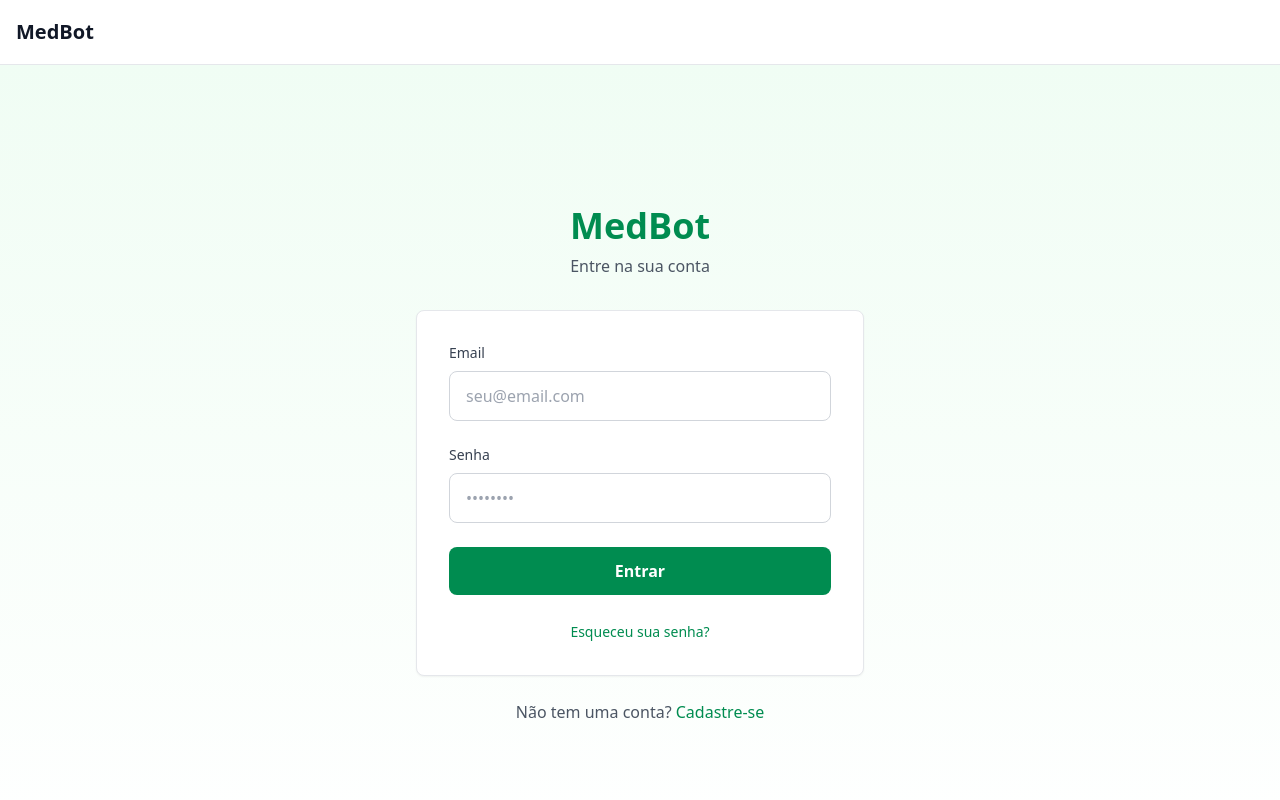
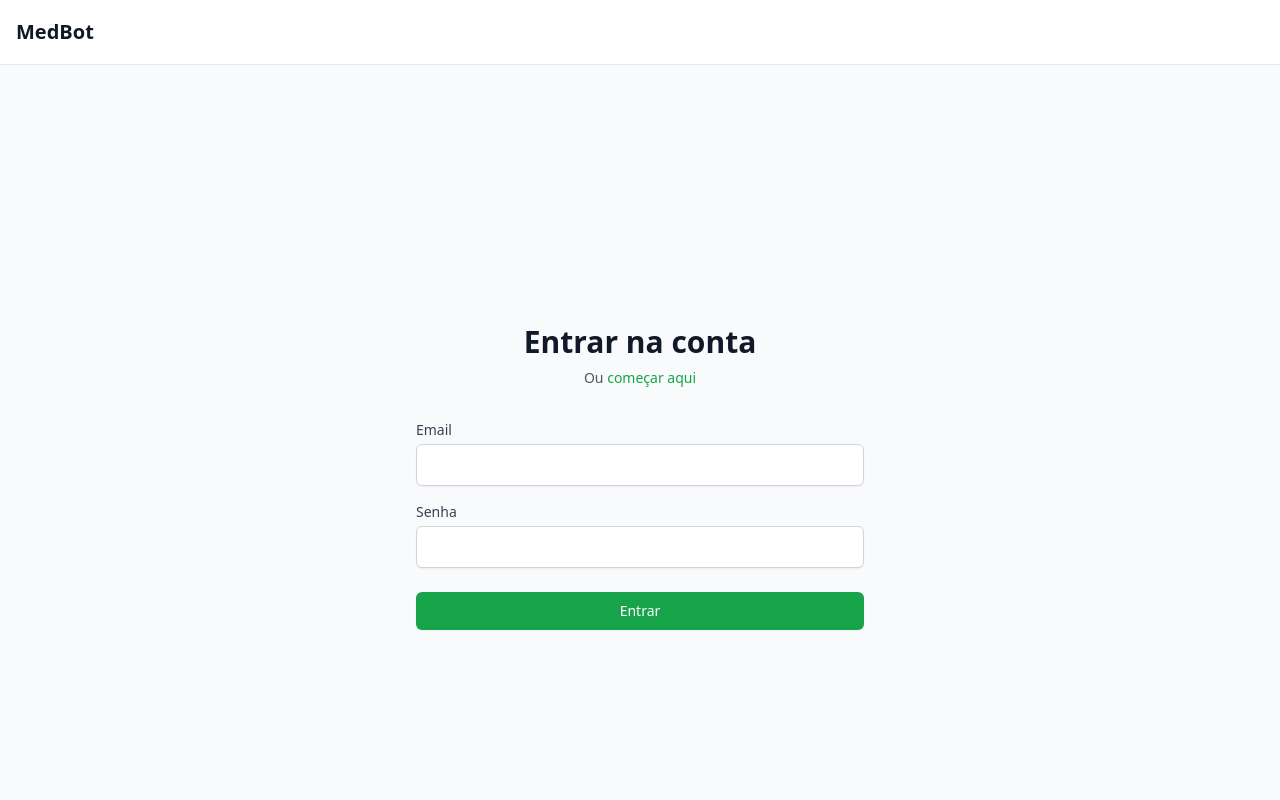
Before and after one commit to LucMazarJR/hackathon-2025, a React (Vite) app in the folder frontend/: page /login in a window 1280 px wide. Shown: the top 800 px of the page. Built offline with nearby package versions, Linux system fonts and the light colour scheme.

Commit message:
feat: Pagina de registro e login criadas

```diff
--- a/frontend/src/App.tsx
+++ b/frontend/src/App.tsx
@@ -1,7 +1,9 @@
 import { BrowserRouter, Route, Routes } from 'react-router-dom'
 import Layout from './components/layout/Layout'
 import Home from './pages/Home'
+import Welcome from './pages/Welcome'
 import Login from './pages/Login'
+import Register from './pages/Register'
 import Chat from './pages/Chat'
 import NotFound from './pages/NotFound'
 
@@ -12,7 +14,9 @@ function App() {
         <Route path='/' element={<Layout />}>
           <Route index element={<Home />} />
           <Route path='/:id/chat' element={<Chat />} />
+          <Route path='/welcome' element={<Welcome />} />
           <Route path='/login' element={<Login />} />
+          <Route path='/register' element={<Register />} />
         </Route>
         <Route path='*' element={<NotFound />} />
       </Routes>
--- a/frontend/src/pages/Login.tsx
+++ b/frontend/src/pages/Login.tsx
@@ -1,83 +1,82 @@
 import { useState } from 'react'
+import { Link } from 'react-router-dom'
 
 export default function Login() {
-  const [email, setEmail] = useState('')
-  const [password, setPassword] = useState('')
+  const [formData, setFormData] = useState({
+    email: '',
+    password: ''
+  })
 
   const handleSubmit = (e: React.FormEvent) => {
     e.preventDefault()
-    // TODO: Implementar lógica de login
-    console.log('Login:', { email, password })
+    // TODO: Fazer login
+    console.log('Login:', formData)
+  }
+
+  const handleChange = (e: React.ChangeEvent<HTMLInputElement>) => {
+    setFormData({
+      ...formData,
+      [e.target.name]: e.target.value
+    })
   }
 
   return (
-    <div className="min-h-screen bg-gradient-to-b from-green-50 to-white flex items-center justify-center px-4">
-      <div className="w-full max-w-md">
-        {/* Logo/Title */}
-        <div className="text-center mb-8">
-          <h1 className="text-3xl tablet:text-4xl font-bold text-gray-900 mb-2">
-            <span className="text-primary">MedBot</span>
-          </h1>
-          <p className="text-gray-600">Entre na sua conta</p>
+    <div className="min-h-screen bg-gray-50 flex items-center justify-center py-12 px-4 sm:px-6 lg:px-8">
+      <div className="max-w-md w-full space-y-8">
+        <div>
+          <h2 className="mt-6 text-center text-3xl font-bold text-gray-900">
+            Entrar na conta
+          </h2>
+          <p className="mt-2 text-center text-sm text-gray-600">
+            Ou{' '}
+            <Link to="/welcome" className="font-medium text-green-600 hover:text-green-500">
+              começar aqui
+            </Link>
+          </p>
         </div>
 
-        {/* Login Form */}
-        <div className="bg-white p-6 tablet:p-8 rounded-lg shadow-sm border">
-          <form onSubmit={handleSubmit} className="space-y-6">
+        <form className="mt-8 space-y-6" onSubmit={handleSubmit}>
+          <div className="space-y-4">
             <div>
-              <label htmlFor="email" className="block text-sm font-medium text-gray-700 mb-2">
+              <label htmlFor="email" className="block text-sm font-medium text-gray-700">
                 Email
               </label>
               <input
                 id="email"
+                name="email"
                 type="email"
-                value={email}
-                onChange={(e) => setEmail(e.target.value)}
-                className="w-full px-4 py-3 border border-gray-300 rounded-lg focus:ring-2 focus:ring-green-500 focus:border-green-500 outline-none"
-                placeholder="seu@email.com"
                 required
+                value={formData.email}
+                onChange={handleChange}
+                className="mt-1 block w-full px-3 py-2 border border-gray-300 rounded-md shadow-sm focus:ring-green-500 focus:border-green-500"
               />
             </div>
 
             <div>
-              <label htmlFor="password" className="block text-sm font-medium text-gray-700 mb-2">
+              <label htmlFor="password" className="block text-sm font-medium text-gray-700">
                 Senha
               </label>
               <input
                 id="password"
+                name="password"
                 type="password"
-                value={password}
-                onChange={(e) => setPassword(e.target.value)}
-                className="w-full px-4 py-3 border border-gray-300 rounded-lg focus:ring-2 focus:ring-green-500 focus:border-green-500 outline-none"
-                placeholder="••••••••"
                 required
+                value={formData.password}
+                onChange={handleChange}
+                className="mt-1 block w-full px-3 py-2 border border-gray-300 rounded-md shadow-sm focus:ring-green-500 focus:border-green-500"
               />
             </div>
+          </div>
 
+          <div>
             <button
               type="submit"
-              className="w-full bg-primary text-white py-3 rounded-lg font-semibold hover:bg-green-700 transition-colors"
+              className="w-full flex justify-center py-2 px-4 border border-transparent rounded-md shadow-sm text-sm font-medium text-white bg-green-600 hover:bg-green-700 focus:outline-none focus:ring-2 focus:ring-offset-2 focus:ring-green-500"
             >
               Entrar
             </button>
-          </form>
-
-          <div className="mt-6 text-center">
-            <a href="#" className="text-sm text-primary hover:text-green-700">
-              Esqueceu sua senha?
-            </a>
           </div>
-        </div>
-
-        {/* Register Link */}
-        <div className="text-center mt-6">
-          <p className="text-gray-600">
-            Não tem uma conta?{' '}
-            <a href="#" className="text-primary hover:text-green-700 font-medium">
-              Cadastre-se
-            </a>
-          </p>
-        </div>
+        </form>
       </div>
     </div>
   )
--- /dev/null
+++ b/frontend/src/pages/Register.tsx
@@ -0,0 +1,154 @@
+import { useState } from 'react'
+import { Link } from 'react-router-dom'
+import { formatCPF, validateCPF } from '../utils/cpf'
+
+export default function Register() {
+  const [formData, setFormData] = useState({
+    name: '',
+    email: '',
+    cpf: '',
+    password: '',
+    confirmPassword: ''
+  })
+
+  const handleSubmit = (e: React.FormEvent) => {
+    e.preventDefault()
+
+    if (!validateCPF(formData.cpf)) {
+      alert('CPF inválido')
+      return
+    }
+
+    if (formData.password !== formData.confirmPassword) {
+      alert('Senhas não coincidem')
+      return
+    }
+
+    // TODO: Implementar registro
+    console.log('Register:', formData)
+  }
+
+  const handleChange = (e: React.ChangeEvent<HTMLInputElement>) => {
+    const { name, value } = e.target
+
+    if (name === 'cpf') {
+      setFormData({
+        ...formData,
+        [name]: formatCPF(value)
+      })
+    } else {
+      setFormData({
+        ...formData,
+        [name]: value
+      })
+    }
+  }
+
+  return (
+    <div className="min-h-screen bg-gray-50 flex items-center justify-center py-12 px-4 sm:px-6 lg:px-8">
+      <div className="max-w-md w-full space-y-8">
+        <div>
+          <h2 className="mt-6 text-center text-3xl font-bold text-gray-900">
+            Criar conta
+          </h2>
+          <p className="mt-2 text-center text-sm text-gray-600">
+            Ou{' '}
+            <Link to="/login" className="font-medium text-green-600 hover:text-green-500">
+              faça login na sua conta
+            </Link>
+          </p>
+        </div>
+
+        <form className="mt-8 space-y-6" onSubmit={handleSubmit}>
+          <div className="space-y-4">
+            <div>
+              <label htmlFor="name" className="block text-sm font-medium text-gray-700">
+                Nome completo
+              </label>
+              <input
+                id="name"
+                name="name"
+                type="text"
+                required
+                value={formData.name}
+                onChange={handleChange}
+                className="mt-1 block w-full px-3 py-2 border border-gray-300 rounded-md shadow-sm focus:ring-green-500 focus:border-green-500"
+              />
+            </div>
+
+            <div>
+              <label htmlFor="email" className="block text-sm font-medium text-gray-700">
+                Email
+              </label>
+              <input
+                id="email"
+                name="email"
+                type="email"
+                required
+                value={formData.email}
+                onChange={handleChange}
+                className="mt-1 block w-full px-3 py-2 border border-gray-300 rounded-md shadow-sm focus:ring-green-500 focus:border-green-500"
+              />
+            </div>
+
+            <div>
+              <label htmlFor="cpf" className="block text-sm font-medium text-gray-700">
+                CPF
+              </label>
+              <input
+                id="cpf"
+                name="cpf"
+                type="text"
+                required
+                value={formData.cpf}
+                onChange={handleChange}
+                className="mt-1 block w-full px-3 py-2 border border-gray-300 rounded-md shadow-sm focus:ring-green-500 focus:border-green-500"
+                placeholder="000.000.000-00"
+                maxLength={14}
+              />
+            </div>
+
+            <div>
+              <label htmlFor="password" className="block text-sm font-medium text-gray-700">
+                Senha
+              </label>
+              <input
+                id="password"
+                name="password"
+                type="password"
+                required
+                value={formData.password}
+                onChange={handleChange}
+                className="mt-1 block w-full px-3 py-2 border border-gray-300 rounded-md shadow-sm focus:ring-green-500 focus:border-green-500"
+              />
+            </div>
+
+            <div>
+              <label htmlFor="confirmPassword" className="block text-sm font-medium text-gray-700">
+                Confirmar senha
+              </label>
+              <input
+                id="confirmPassword"
+                name="confirmPassword"
+                type="password"
+                required
+                value={formData.confirmPassword}
+                onChange={handleChange}
+                className="mt-1 block w-full px-3 py-2 border border-gray-300 rounded-md shadow-sm focus:ring-green-500 focus:border-green-500"
+              />
+            </div>
+          </div>
+
+          <div>
+            <button
+              type="submit"
+              className="w-full flex justify-center py-2 px-4 border border-transparent rounded-md shadow-sm text-sm font-medium text-white bg-green-600 hover:bg-green-700 focus:outline-none focus:ring-2 focus:ring-offset-2 focus:ring-green-500"
+            >
+              Criar conta
+            </button>
+          </div>
+        </form>
+      </div>
+    </div>
+  )
+}
--- /dev/null
+++ b/frontend/src/pages/Welcome.tsx
@@ -0,0 +1,54 @@
+import { useState } from 'react'
+
+export default function Welcome() {
+  const [email, setEmail] = useState('')
+
+  const handleSubmit = (e: React.FormEvent) => {
+    e.preventDefault()
+    // TODO: Verificar se email existe no banco
+    console.log('Email:', email)
+  }
+
+  return (
+    <div className="min-h-screen bg-gray-50 flex items-center justify-center py-12 px-4 sm:px-6 lg:px-8">
+      <div className="max-w-md w-full space-y-8">
+        <div>
+          <h2 className="mt-6 text-center text-3xl font-bold text-gray-900">
+            Bem-vindo
+          </h2>
+          <p className="mt-3 text-center text-sm text-gray-600 max-w-sm mx-auto">
+            Digite seu email para continuar. Se você já tem uma conta, faremos o login automaticamente.
+            Caso contrário, criaremos uma nova conta para você.
+          </p>
+        </div>
+
+        <form className="mt-8 space-y-6" onSubmit={handleSubmit}>
+          <div>
+            <label htmlFor="email" className="block text-sm font-medium text-gray-700">
+              Email
+            </label>
+            <input
+              id="email"
+              name="email"
+              type="email"
+              required
+              value={email}
+              onChange={(e) => setEmail(e.target.value)}
+              className="mt-1 block w-full px-3 py-2 border border-gray-300 rounded-md shadow-sm focus:ring-green-500 focus:border-green-500"
+              placeholder="seu@email.com"
+            />
+          </div>
+
+          <div>
+            <button
+              type="submit"
+              className="w-full flex justify-center py-2 px-4 border border-transparent rounded-md shadow-sm text-sm font-medium text-white bg-green-600 hover:bg-green-700 focus:outline-none focus:ring-2 focus:ring-offset-2 focus:ring-green-500"
+            >
+              Continuar
+            </button>
+          </div>
+        </form>
+      </div>
+    </div>
+  )
+}
--- /dev/null
+++ b/frontend/src/utils/cpf.ts
@@ -0,0 +1,32 @@
+export const formatCPF = (value: string): string => {
+  const numbers = value.replace(/\D/g, '')
+
+  if (numbers.length <= 3) return numbers
+  if (numbers.length <= 6) return `${numbers.slice(0, 3)}.${numbers.slice(3)}`
+  if (numbers.length <= 9) return `${numbers.slice(0, 3)}.${numbers.slice(3, 6)}.${numbers.slice(6)}`
+
+  return `${numbers.slice(0, 3)}.${numbers.slice(3, 6)}.${numbers.slice(6, 9)}-${numbers.slice(9, 11)}`
+}
+
+export const validateCPF = (cpf: string): boolean => {
+  const numbers = cpf.replace(/\D/g, '')
+
+  if (numbers.length !== 11) return false
+  if (/^(\d)\1{10}$/.test(numbers)) return false
+
+  let sum = 0
+  for (let i = 0; i < 9; i++) {
+    sum += parseInt(numbers[i]) * (10 - i)
+  }
+  let digit1 = 11 - (sum % 11)
+  if (digit1 > 9) digit1 = 0
+
+  sum = 0
+  for (let i = 0; i < 10; i++) {
+    sum += parseInt(numbers[i]) * (11 - i)
+  }
+  let digit2 = 11 - (sum % 11)
+  if (digit2 > 9) digit2 = 0
+
+  return parseInt(numbers[9]) === digit1 && parseInt(numbers[10]) === digit2
+}
```
